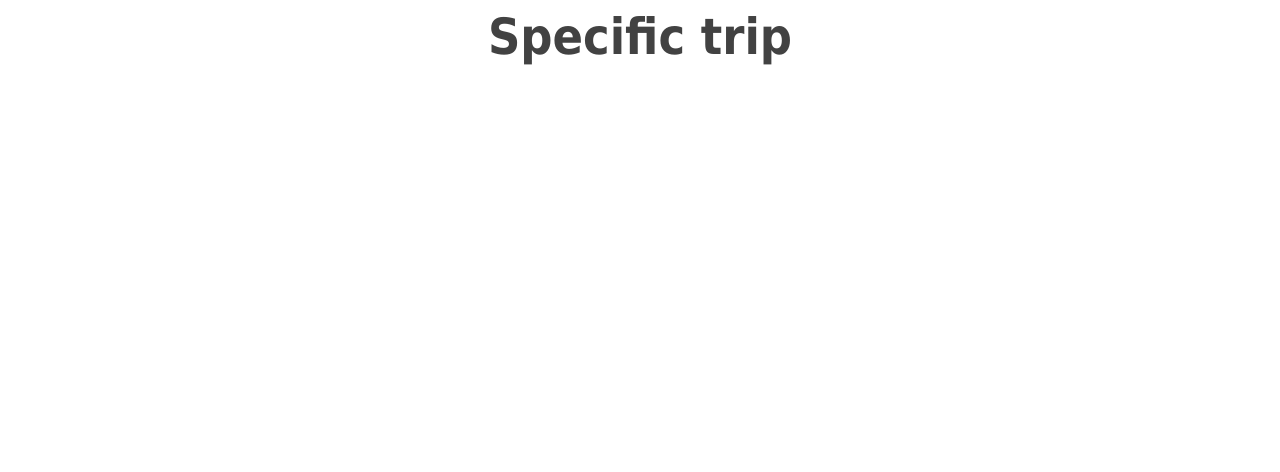
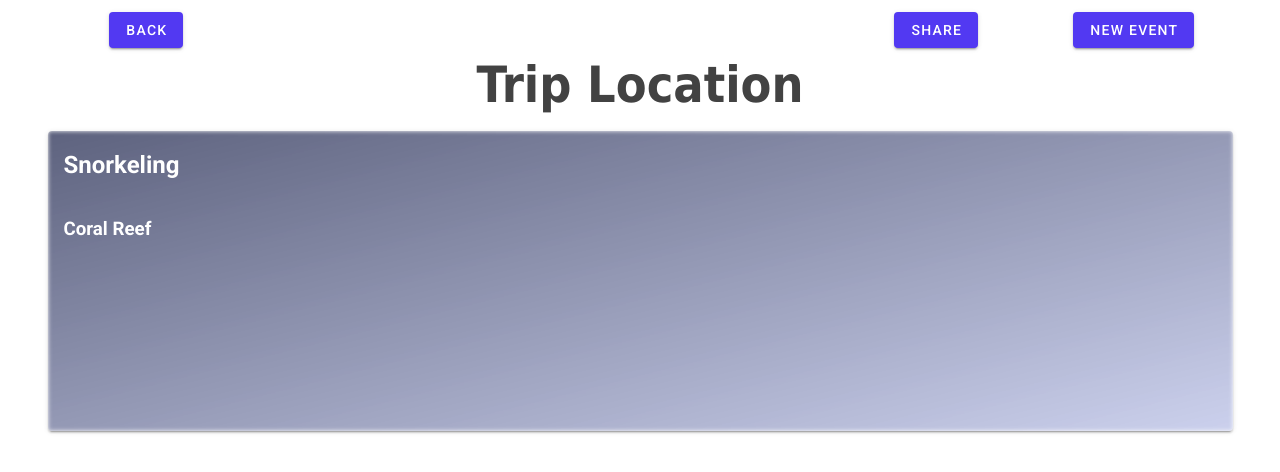
Before and after one commit to kolbyrogers/Trippin, a Nuxt app: page /trips/1 in a window 1280 px wide. Shown: the top 472 px of the page. Built offline with nearby package versions, Linux system fonts and the light colour scheme.

Commit message:
add trip/id page

```diff
--- a/components/Event.vue
+++ b/components/Event.vue
@@ -0,0 +1,25 @@
+<template>
+    <v-card width="100%" class="mb-5 text-left">
+        <v-img class="event-img" :src="event.image" height="300px"
+            gradient="to top left, rgba(100,115,201,.33), rgba(25,32,72,.7)">
+            <h2 class="pa-4 white--text">{{ event.name }}</h2>
+            <h3 class="pa-4 white--text">{{ event.location }}</h3>
+        </v-img>
+    </v-card>
+</template>
+
+<script>
+export default {
+    props: ['event'],
+    data() {
+        return {
+        }
+    },
+}
+</script>
+
+<style>
+.event-img:hover {
+    cursor: pointer;
+}
+</style>
--- a/components/Trip.vue
+++ b/components/Trip.vue
@@ -1,6 +1,6 @@
 <template>
     <v-card width="100%" class="mb-5 text-left">
-        <v-img @click="directToTrip(trip.id)" :src="trip.image" height="300px"
+        <v-img class="trip-img" @click="directToTrip(trip.id)" :src="trip.image" height="300px"
             gradient="to top left, rgba(100,115,201,.33), rgba(25,32,72,.7)">
             <h2 class="pa-4 white--text">{{ trip.location }}</h2>
         </v-img>
@@ -22,3 +22,9 @@ export default {
     }
 }
 </script>
+
+<style>
+.trip-img:hover {
+    cursor: pointer;
+}
+</style>
--- a/pages/trips/_id.vue
+++ /dev/null
@@ -1,3 +0,0 @@
-<template>
-    <h1>Specific trip</h1>
-</template>
--- /dev/null
+++ b/pages/trips/_trips/index.vue
@@ -0,0 +1,53 @@
+<template>
+    <v-container>
+        <v-row>
+            <v-col cols="2">
+                <v-btn color="primary" class="white--text" @click="back">
+                    Back
+                </v-btn>
+            </v-col>
+            <v-col offset="6" cols="2">
+                <v-btn color="primary" class="white--text" @click="directToShare">
+                    Share
+                </v-btn>
+            </v-col>
+            <v-col cols="2">
+                <v-btn color="primary" class="white--text" @click="directToNewEvent">
+                    New Event
+                </v-btn>
+            </v-col>
+        </v-row>
+        <h1>Trip Location</h1>
+        <v-row v-for="event in events" :key="event.id">
+            <Event :event="event"></Event>
+        </v-row>
+    </v-container>
+</template>
+
+<script>
+
+export default {
+    data() {
+        return {
+            events: [
+                {
+                    id: 12,
+                    name: "Snorkeling",
+                    location: "Coral Reef",
+                    image: "/images/snorkel.jpg",
+                }
+            ]
+        }
+    },
+    methods:
+    {
+        directToNewEvent() {
+        },
+        directToShare() {
+        },
+        back() {
+            this.$router.go(-1)
+        }
+    }
+}
+</script>
```
